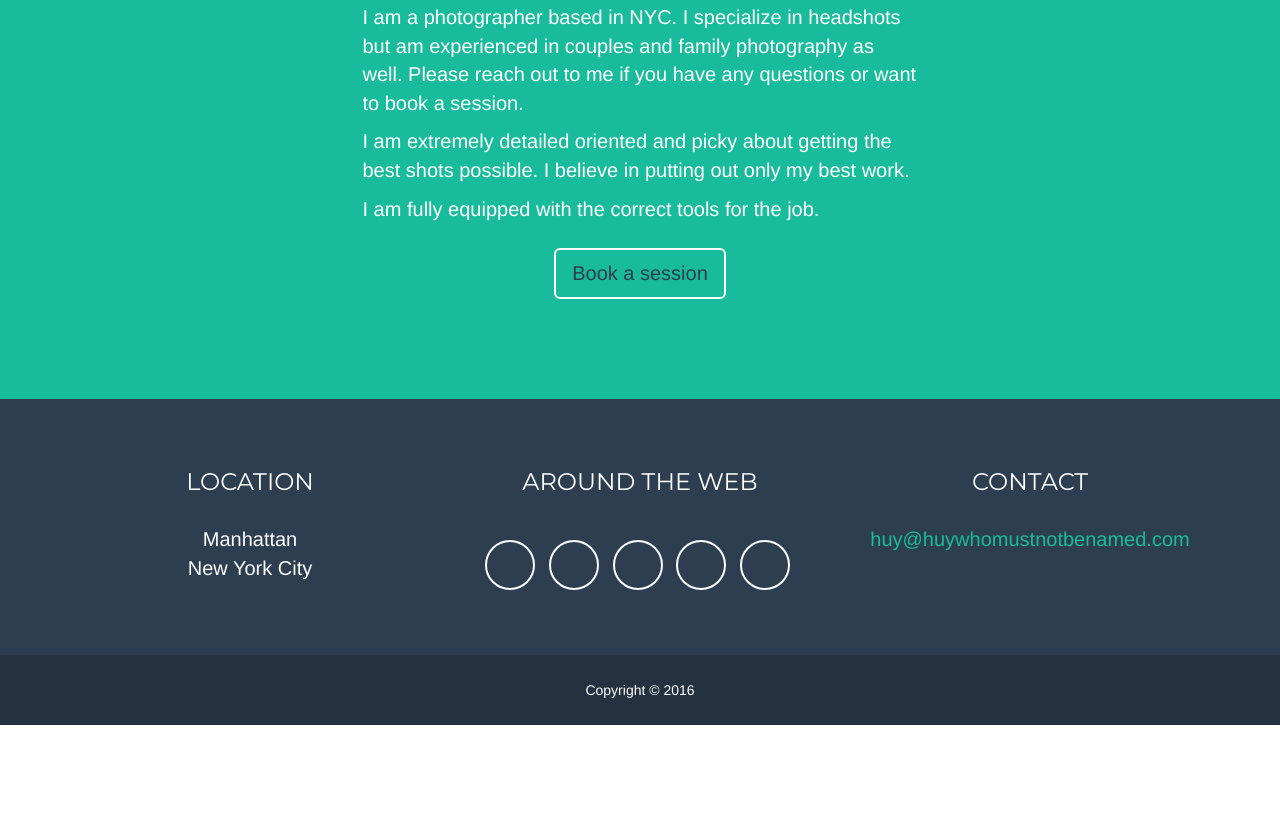
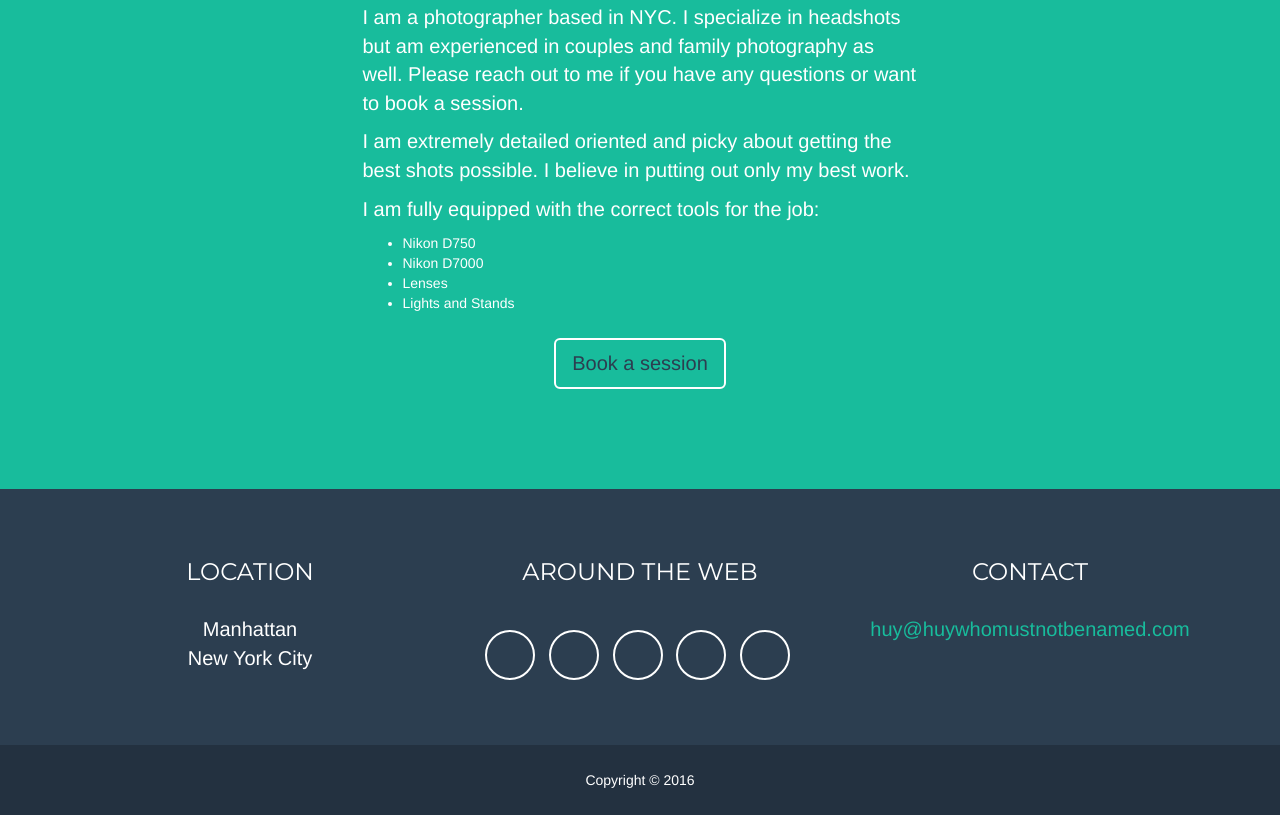
Before and after one commit to huywhomustnotbenamed/photo-portfolio, a plain HTML site: page index.html in a window 1280 px wide. Shown: the part 2575-3390 px from the top of the page. Before the commit the page ends 3300 px from the top, so only its background shows below. Drawn offline with nearby package versions, Linux system fonts and the light colour scheme.

Commit message:
added tools

```diff
--- a/index.html
+++ b/index.html
@@ -101,7 +101,13 @@
                 <div class="col-lg-6 col-lg-offset-3">
                     <p>I am a photographer based in NYC. I specialize in headshots but am experienced in couples and family photography as well. Please reach out to me if you have any questions or want to book a session.</p>
                     <p>I am extremely detailed oriented and picky about getting the best shots possible. I believe in putting out only my best work.</p>
-                    <p>I am fully equipped with the correct tools for the job.</p>
+                    <p>I am fully equipped with the correct tools for the job:</p>
+                    <ul>
+                        <li>Nikon D750</li>
+                        <li>Nikon D7000</li>
+                        <li>Lenses</li>
+                        <li>Lights and Stands</li>
+                    </ul>
                 </div>
                 <div class="col-lg-8 col-lg-offset-2 text-center">
                     <a href="#" class="btn btn-lg btn-outline">
```
